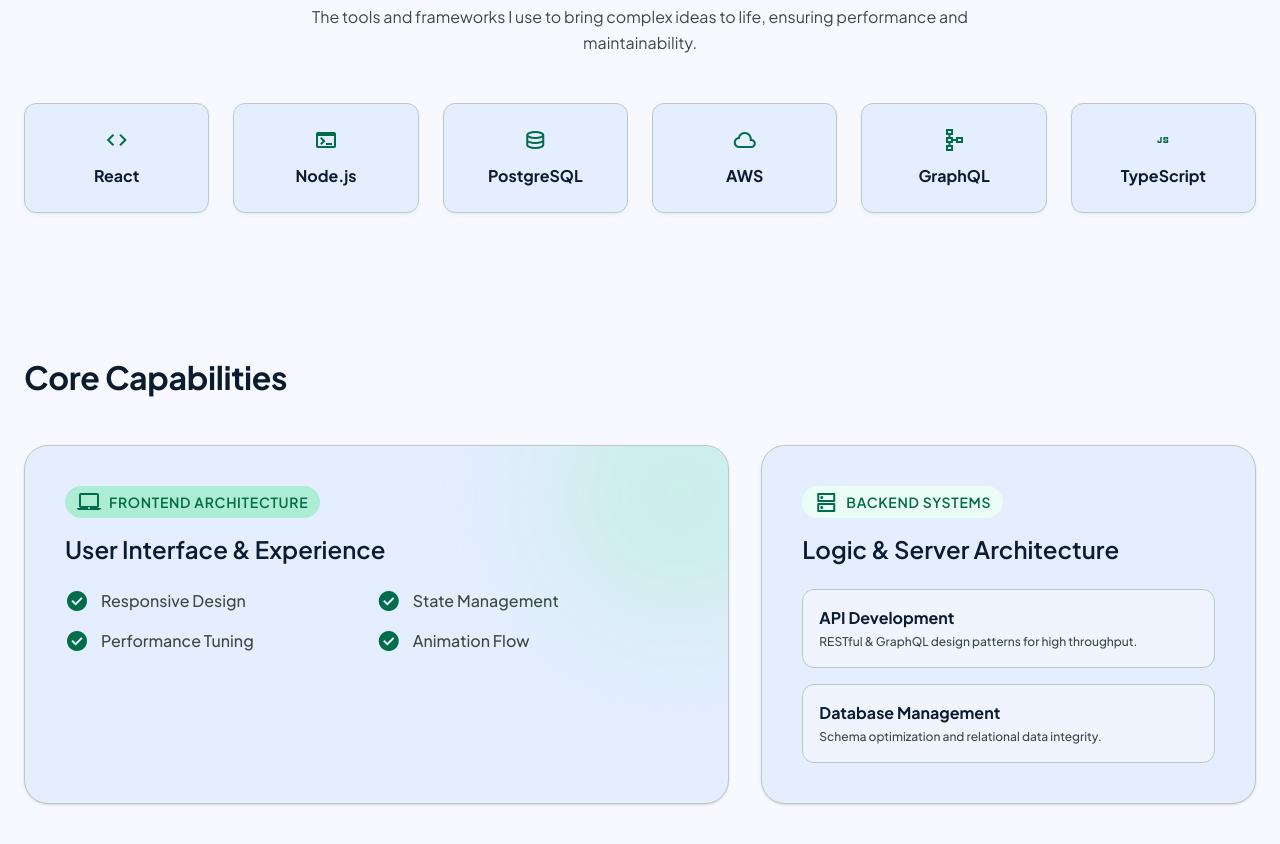
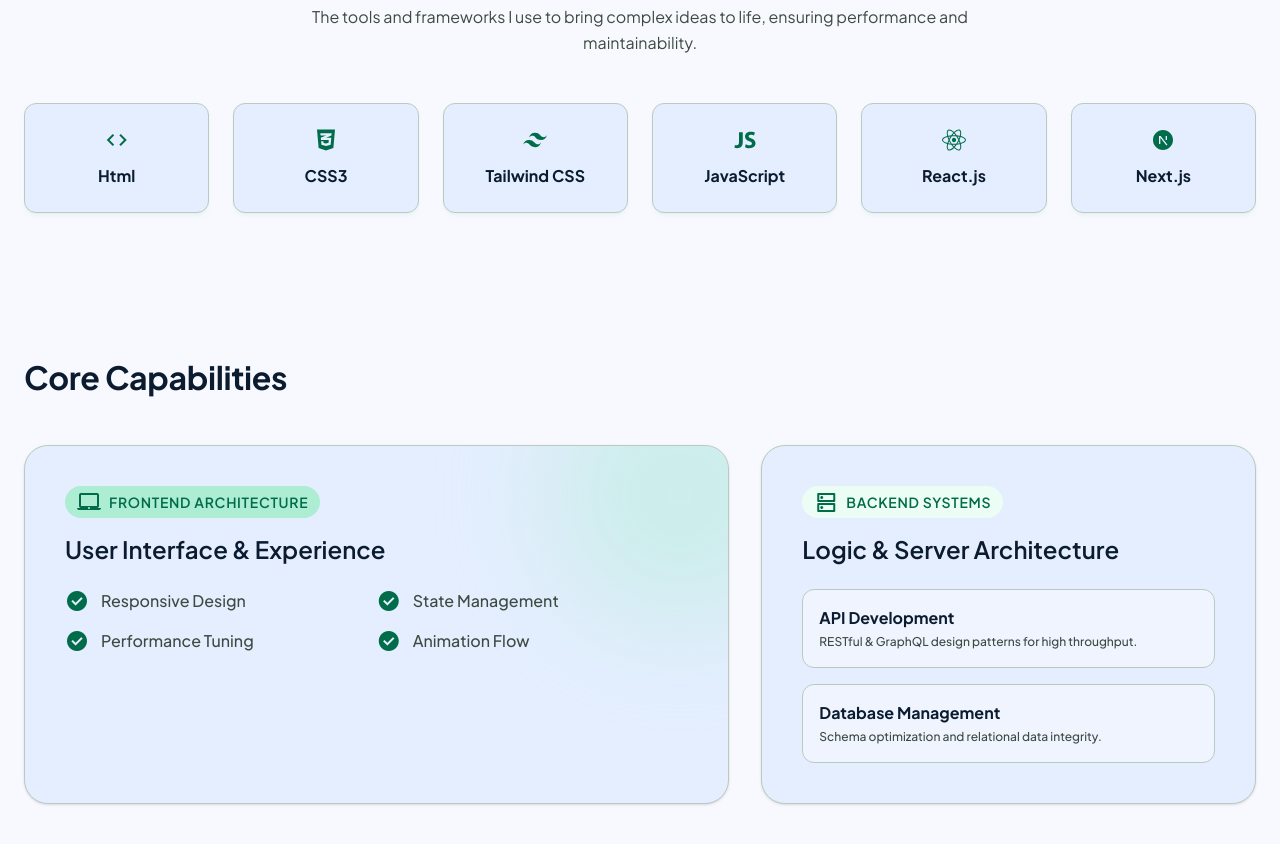
Before and after one commit to probillal/my-portfolio-website, a Next.js app: page / in a window 1280 px wide. Shown: the part 980-1824 px from the top of the page. Built offline with nearby package versions, Linux system fonts and the light colour scheme.

Commit message:
technology stack added and logo updated

```diff
--- a/package.json
+++ b/package.json
@@ -13,7 +13,8 @@
     "framer-motion": "^12.38.0",
     "next": "16.2.4",
     "react": "19.2.4",
-    "react-dom": "19.2.4"
+    "react-dom": "19.2.4",
+    "react-icons": "^5.6.0"
   },
   "devDependencies": {
     "@tailwindcss/postcss": "^4",
--- a/src/components/TechStack.jsx
+++ b/src/components/TechStack.jsx
@@ -1,23 +1,29 @@
 "use client";
 
 import { motion } from "framer-motion";
+import { FaCss3Alt, FaReact } from "react-icons/fa";
+import { IoLogoJavascript } from "react-icons/io";
+import { RiNextjsFill, RiTailwindCssFill } from "react-icons/ri";
 
 const techItems = [
-  { name: "React", icon: "code" },
-  { name: "Node.js", icon: "terminal" },
-  { name: "PostgreSQL", icon: "database" },
-  { name: "AWS", icon: "cloud" },
-  { name: "GraphQL", icon: "schema" },
-  { name: "TypeScript", icon: "javascript" },
+  { name: "Html", icon: "code" },
+  { name: "CSS3", icon: <FaCss3Alt /> },
+  { name: "Tailwind CSS", icon: <RiTailwindCssFill /> },
+  { name: "JavaScript", icon: <IoLogoJavascript /> },
+  { name: "React.js", icon: <FaReact /> },
+  { name: "Next.js", icon: <RiNextjsFill /> },
 ];
 
 export default function TechStack() {
   return (
     <section className="mb-[var(--site-space-xl)] pt-16" id="tech">
       <div className="text-center mb-[var(--site-space-lg)]">
-        <h2 className="text-headline-lg font-headline-lg text-on-background mb-4">Technology Stack</h2>
+        <h2 className="text-headline-lg font-headline-lg text-on-background mb-4">
+          Technology Stack
+        </h2>
         <p className="text-body-md font-body-md text-on-surface-variant max-w-2xl mx-auto">
-          The tools and frameworks I use to bring complex ideas to life, ensuring performance and maintainability.
+          The tools and frameworks I use to bring complex ideas to life,
+          ensuring performance and maintainability.
         </p>
       </div>
       <div className="grid grid-cols-2 md:grid-cols-4 lg:grid-cols-6 gap-6">
@@ -31,7 +37,9 @@
             whileHover={{ y: -5 }}
             className="bg-surface-container p-6 rounded-xl border border-outline-variant soft-lift flex flex-col items-center gap-3"
           >
-            <span className="material-symbols-outlined text-4xl text-primary">{tech.icon}</span>
+            <span className="material-symbols-outlined text-4xl text-primary">
+              {tech.icon}
+            </span>
             <span className="font-bold text-on-background">{tech.name}</span>
           </motion.div>
         ))}
```
Also changed, not shown: 1 other file (tests, documents, lock files or other folders).
